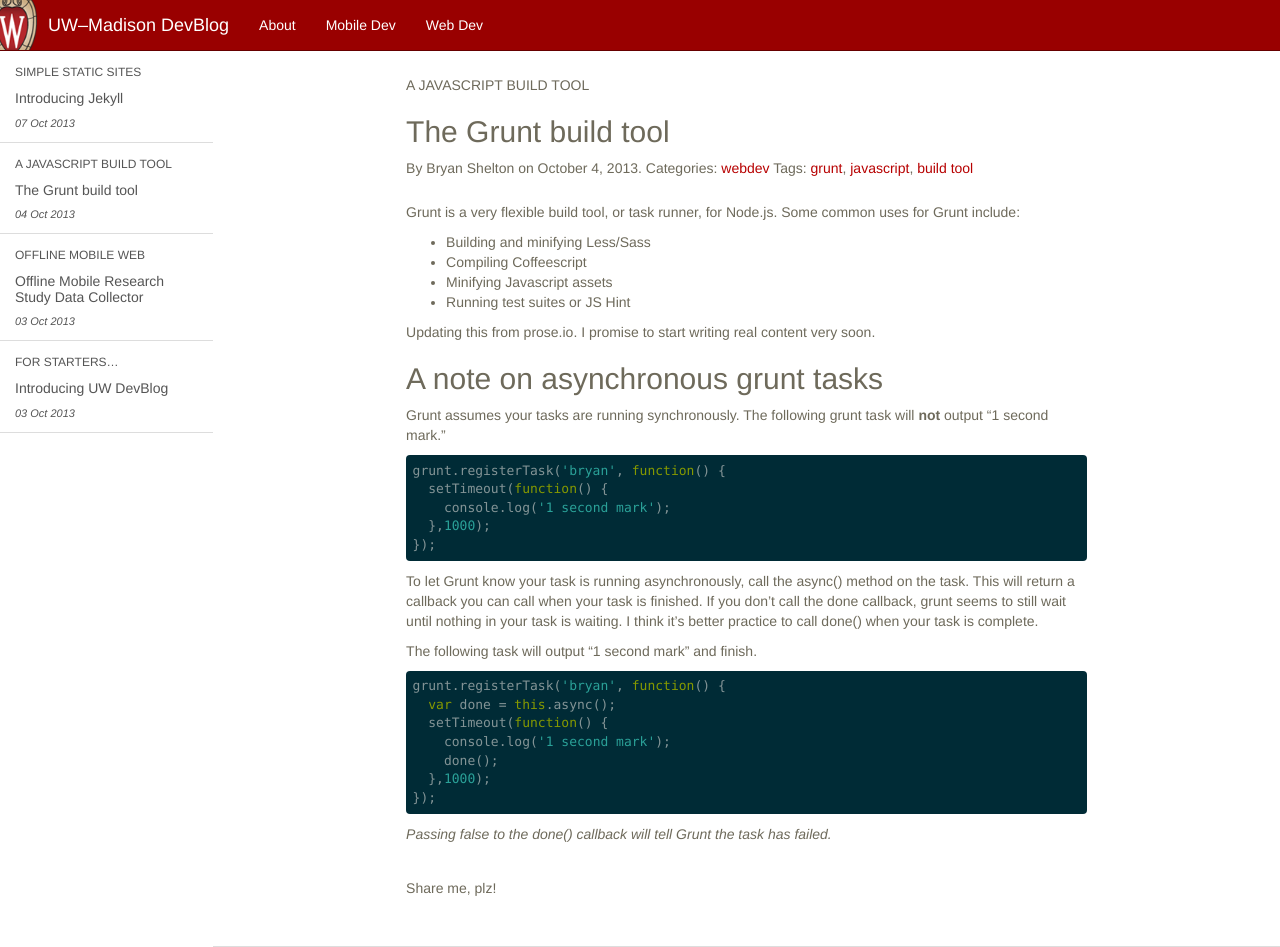
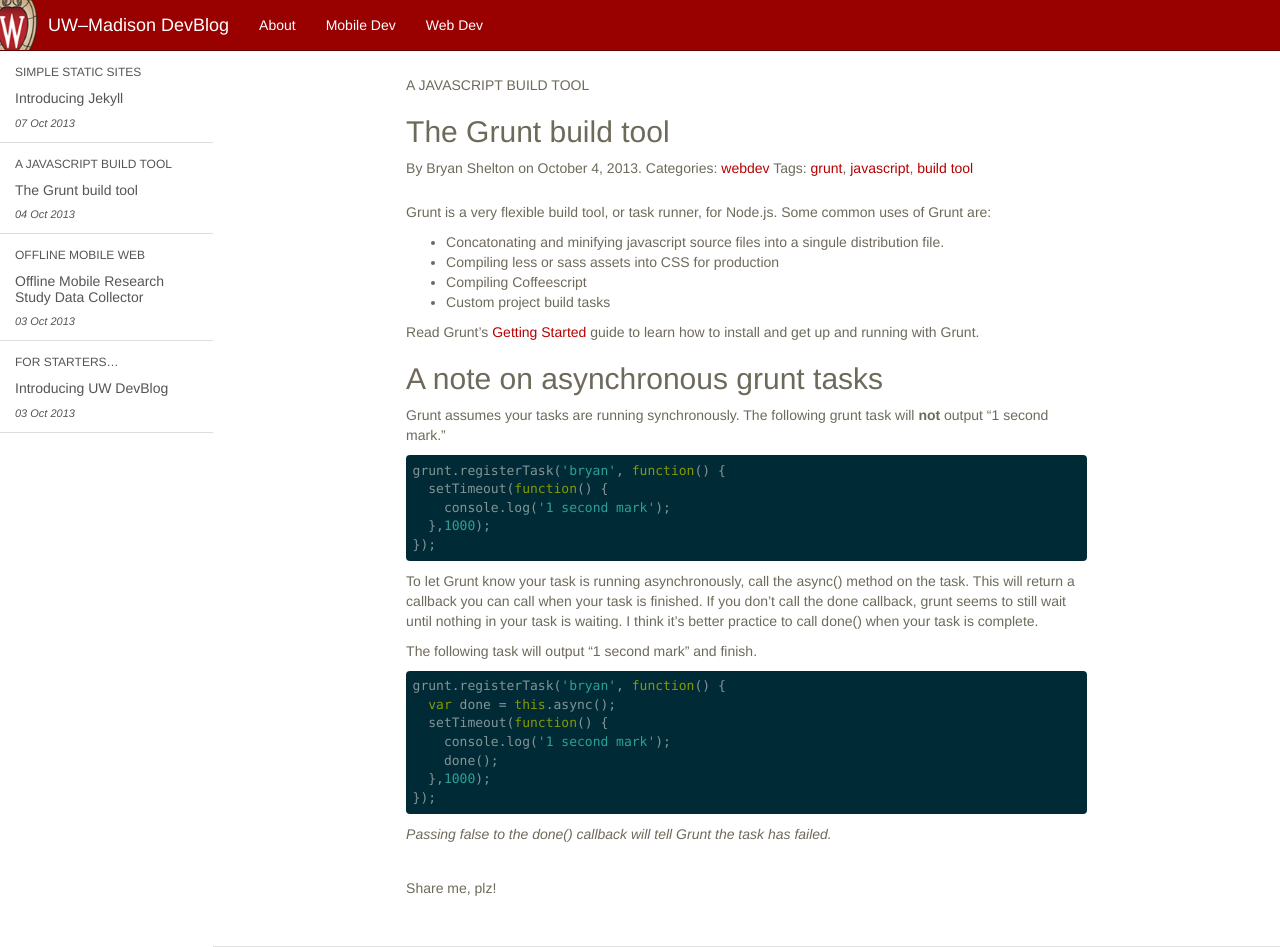
Before and after one commit to UWMadisonUcomm/devblog, a Jekyll site: the page built from _posts/2013-10-4-grunt-build-tool.markdown, in a window 1280 px wide and 947 px high. Built offline with Jekyll 4.4.1, drawn with Linux system fonts in a browser that asks for light colours; nearby versions of some CDN libraries; Markdown is read by kramdown in place of the engine named in the settings.

Commit message:
Updated 2013-10-4-grunt-build-tool.markdown

```diff
--- a/_posts/2013-10-4-grunt-build-tool.markdown
+++ b/_posts/2013-10-4-grunt-build-tool.markdown
@@ -12,14 +12,14 @@
 published: true
 ---
 
-Grunt is a very flexible build tool, or task runner, for Node.js. Some common uses for Grunt include:
+Grunt is a very flexible build tool, or task runner, for Node.js. Some common uses of Grunt are:
 
-  - Building and minifying Less/Sass
-  - Compiling Coffeescript
-  - Minifying Javascript assets
-  - Running test suites or JS Hint
+- Concatonating and minifying javascript source files into a singule distribution file.
+- Compiling less or sass assets into CSS for production
+- Compiling Coffeescript
+- Custom project build tasks
 
-Updating this from prose.io. I promise to start writing real content very soon.
+Read Grunt's [Getting Started](http://gruntjs.com/getting-started) guide to learn how to install and get up and running with Grunt.
 
 ## A note on asynchronous grunt tasks ##
 
```
